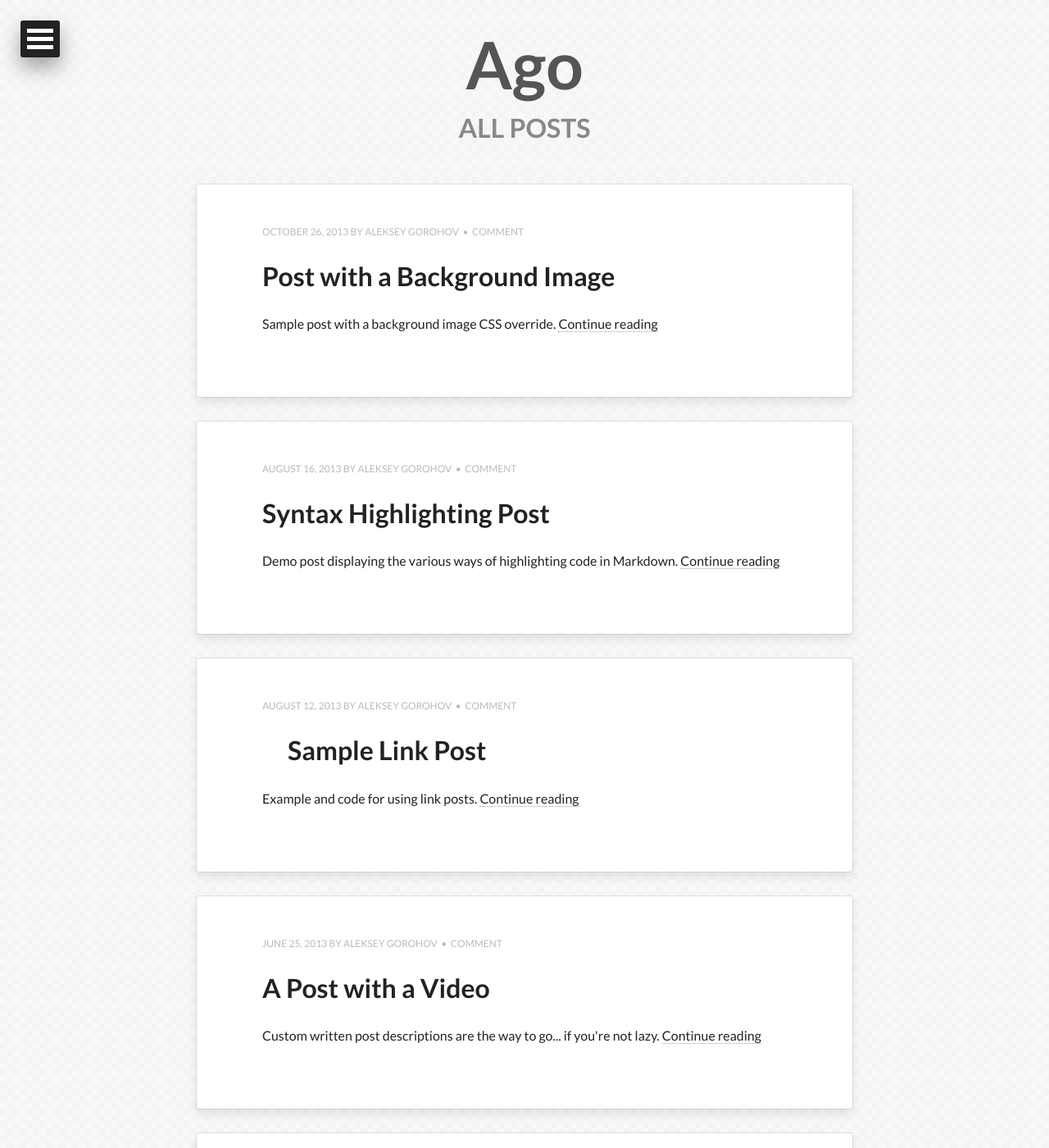
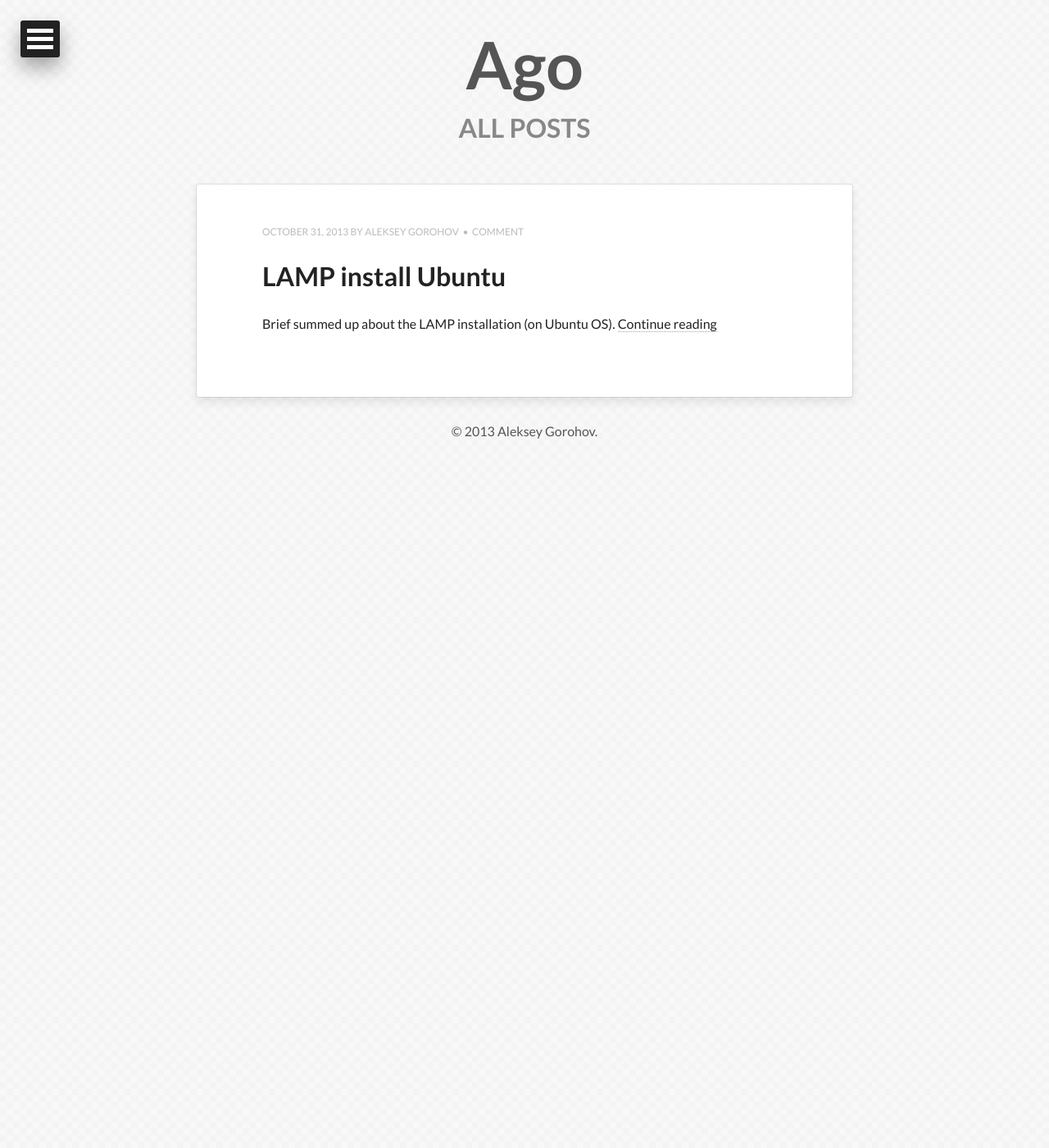
Before and after one commit to uvlek/aft, a Jekyll site: the page built from archive.html, in a window 1280 px wide and 1400 px high. Shown: the whole window at 82% size. Built offline with Jekyll 4.4.1, drawn with Linux system fonts in a browser that asks for light colours; nearby versions of some CDN libraries; some of the changed text lies outside the part shown.

Commit message:
Add post about lamp installation.

```diff
--- a/_config.yml
+++ b/_config.yml
@@ -3,7 +3,7 @@ description:      "{PHP, Ruby} - developer."
 disqus_shortname: ago
 #Comment out url when working locally to resolve base urls correctly
 url:              http://uvlek.github.io/aft
-#url:              http://localhost:4000
+# url:              http://localhost:4000
 
 # Owner/author information
 owner:
--- a/_includes/navigation.html
+++ b/_includes/navigation.html
@@ -42,13 +42,13 @@
 				</li>{% endif %}
 			</ul><!-- /.dl-submenu -->
 		</li>
-		<!-- <li>
+		<li>
 			<a href="#">Posts</a>
 			<ul class="dl-submenu">
 				<li><a href="{{ site.url }}/archive/">All Posts</a></li>
 				<li><a href="{{ site.url }}/tags/">All Tags</a></li>
 			</ul>
-		</li> -->
+		</li>
 		{% for link in site.links %}<li>{% if link.external %}<a href="{{ link.url }}">{{ link.title }}</a>{% else %}<a href="{{ site.url }}{{ link.url }}">{{ link.title }}</a>{% endif %}</li>{% endfor %}
 	</ul><!-- /.dl-menu -->
 </nav><!-- /.dl-menuwrapper -->
--- a/_posts/2011-03-10-sample-post.md
+++ b/_posts (copy)/2013-10-31-lamp-install-ubuntu.md
@@ -1,9 +1,9 @@
 ---
 layout: post
-title: Sample Post
-description: "Just about everything you'll need to style in the theme: headings, paragraphs, blockquotes, tables, code blocks, and more."
-modified: 2013-05-31
-tags: [sample post]
+title: LAMP install Ubuntu
+description: "Brief summed up about the LAMP installation (on Ubuntu OS)."
+modified: 2013-10-31
+tags: [lamp brief]
 image:
   feature: abstract-3.jpg
   credit: dargadgetz
--- /dev/null
+++ b/_posts/2013-10-31-lamp-install-ubuntu.md
@@ -0,0 +1,49 @@
+---
+layout: post
+title: LAMP install Ubuntu
+description: "Brief summed up about the LAMP installation (on Ubuntu OS)."
+modified: 2013-10-31
+tags: [lamp brief]
+image:
+  feature: abstract-3.jpg
+  credit: dargadgetz
+  creditlink: http://www.dargadgetz.com/ios-7-abstract-wallpaper-pack-for-iphone-5-and-ipod-touch-retina/
+comments: true
+share: true
+---
+
+{% highlight css %}
+sudo apt-get install lamp-server^
+sudo apt-get install apache2-mpm-itk vim php5-curl
+{% endhighlight %}
+
+/etc/apache2/sites-available/site.loc =
+{% highlight xml %}
+<VirtualHost *:80>
+  <IfModule mpm_itk_module>
+    AssignUserId uvlek uvlek
+  </IfModule>
+  ServerAlias site.vh www.site.vh
+  DocumentRoot /home/uvlek/www/site.vh
+  <Directory /home/uvlek/www/site.vh/>
+    AllowOverride All
+  </Directory>
+</VirtualHost>
+{% endhighlight %}
+
+/etc/apache2/conf.d/vhosts.conf =
+{% highlight css %}
+ServerName localhost
+{% endhighlight %}
+
+sudo vim /etc/hosts
++
+{% highlight css %}
+127.0.0.1 site.vh www.site.vh
+{% endhighlight %}
+
+REQU:
+opencart
+{% highlight css %}
+sudo apt-get install php5-mcrypt php5-gd
+{% endhighlight %}
```
Also changed, not shown: _posts (copy)/2012-05-22-readability-post.md (renamed from _posts/2012-05-22-readability-post.md), _posts (copy)/2013-05-22-sample-post-images.md (renamed from _posts/2013-05-22-sample-post-images.md), _posts (copy)/2013-05-23-readability-feature-post.md (renamed from _posts/2013-05-23-readability-feature-post.md), _posts (copy)/2013-06-25-video-post.md (renamed from _posts/2013-06-25-video-post.md), _posts (copy)/2013-08-12-sample-link-post.md (renamed from _posts/2013-08-12-sample-link-post.md), _posts (copy)/2013-08-16-code-highlighting-post.md (renamed from _posts/2013-08-16-code-highlighting-post.md), _posts (copy)/2013-10-26-background-image.md (renamed from _posts/2013-10-26-background-image.md).
